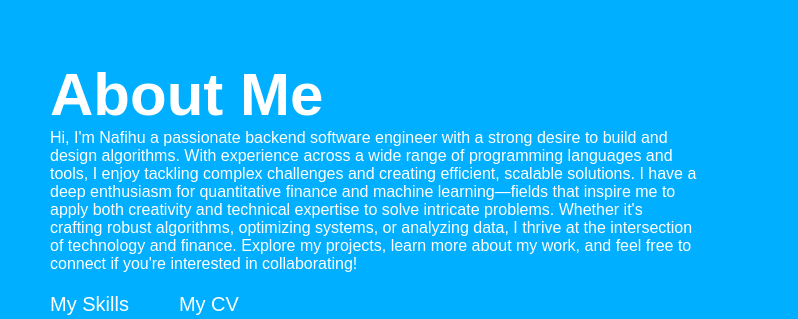
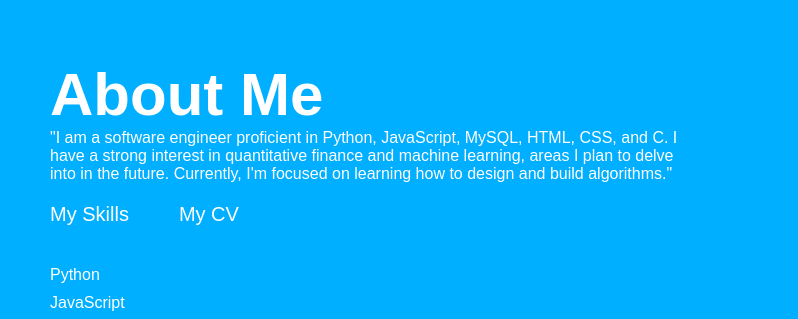
Before and after one commit to Nafihu/Nafihu.github.io, a plain HTML site: page index.html in a window 1280 px wide. Shown: the part 920-1239 px from the top of the page, 482-1280 px from the left. Drawn offline with Linux system fonts and the light colour scheme.

Commit message:
Update index.html

```diff
--- a/index.html
+++ b/index.html
@@ -33,7 +33,7 @@
             <div class="about-column1"><img src="portpic.png" alt="Profile Picture"></div>
             <div class="about-column2">
                 <h1 class="subheading">About Me</h1>
-                <p>Hi, I'm Nafihu a passionate backend software engineer with a strong desire to build and design algorithms. With experience across a wide range of programming languages and tools, I enjoy tackling complex challenges and creating efficient, scalable solutions. I have a deep enthusiasm for quantitative finance and machine learning—fields that inspire me to apply both creativity and technical expertise to solve intricate problems. Whether it's crafting robust algorithms, optimizing systems, or analyzing data, I thrive at the intersection of technology and finance. Explore my projects, learn more about my work, and feel free to connect if you're interested in collaborating!</p>
+                <p>"I am a software engineer proficient in Python, JavaScript, MySQL, HTML, CSS, and C. I have a strong interest in quantitative finance and machine learning, areas I plan to delve into in the future. Currently, I'm focused on learning how to design and build algorithms."</p>
 
                 <div class="about_subtitles">
                     <p class="tab-link active-link" onclick="openTab('My Skills')">My Skills</p>
```
